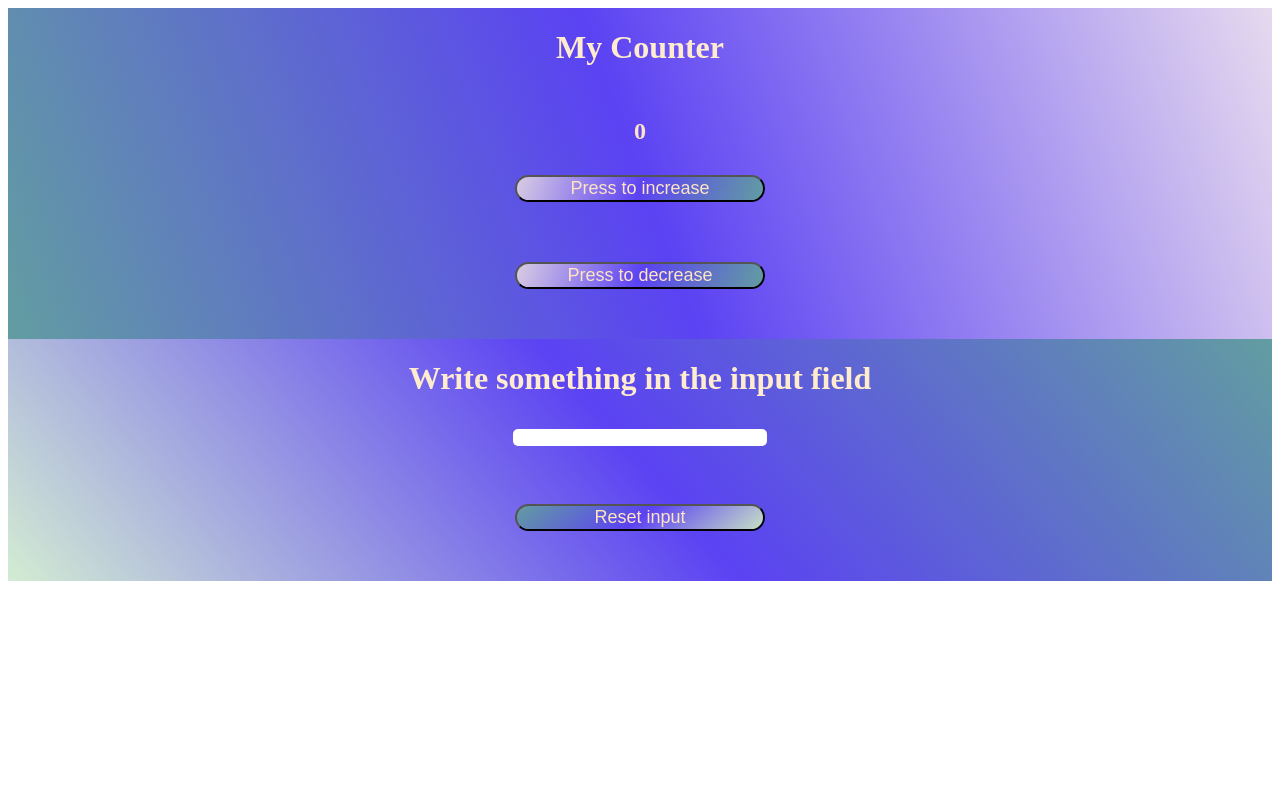
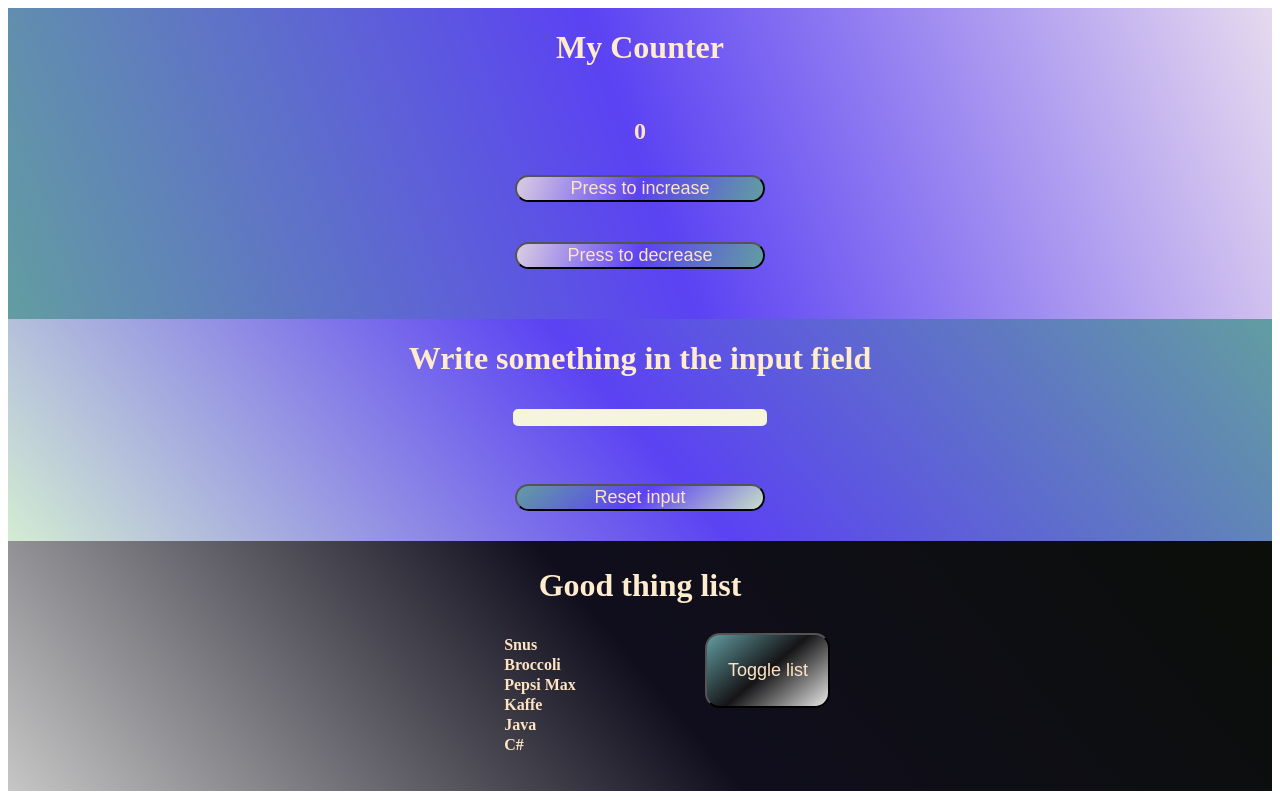
Before and after one commit to Jari1980/ReactSmallComponents, a React (Vite) app: page / in a window 1280 px wide. Built offline with nearby package versions, Linux system fonts and the light colour scheme.

Commit message:
Toggle list with css done

```diff
--- a/src/InputDisplay.css
+++ b/src/InputDisplay.css
@@ -18,6 +18,8 @@ input{
     width: 250px;
     border:none;
     border-radius: 5px;
+    background-color:beige;
+    outline: none;
 }
 
 p{
@@ -34,6 +36,6 @@ button{
     border-radius: 15px;
     font-size: large;
     color:bisque;
-    margin-bottom: 50px;
+    margin-bottom: 30px;
     width: 250px;
 }
--- /dev/null
+++ b/src/ListToggle.css
@@ -0,0 +1,48 @@
+
+
+#listToggleDiv{
+    display: flex;
+    justify-content: center;
+    align-items:center;
+    flex-direction: column;
+    gap: 10px;
+    background-image: linear-gradient(50deg,#1011103d, #100e1d 50%,#0b0e09);
+    height: 250px;
+}
+
+#listHorizontDiv{
+    display: flex;
+    justify-content: center;
+    align-items:center;
+    flex-direction:row;
+    padding-bottom: 50px;
+}
+
+li{
+    color: bisque;
+    height: 20px;
+    list-style: none;
+}
+
+#listDiv{
+    height: 100px;
+    display: block;
+    margin-right: 200px;
+}
+
+#toggleButton{
+    align-items: center;
+    background-image: linear-gradient(3200deg,#cbcecb3d, #151416 50%,#629da1);
+    border-radius: 15px;
+    font-size: large;
+    color:bisque;
+    margin-bottom: 30px;
+    width: 125px;
+    height: 75px;
+    margin-left: 20%;
+    position: fixed;
+}
+
+h1{
+    color:blanchedalmond;
+}
--- /dev/null
+++ b/src/ListToggle.jsx
@@ -0,0 +1,49 @@
+import React, {useState} from "react"
+import'./ListToggle.css'
+
+
+function ListToggle(){
+    const [showList, setShowList] = useState(true)
+    const list = [{
+        id: 0,
+        name:"Snus"
+    }, {
+        id: 1,
+        name: "Broccoli"
+    }, {
+        id: 2,
+        name: "Pepsi Max"
+    }, {
+        id: 3,
+        name: "Kaffe"
+    }, {
+        id: 4,
+        name: "Java"
+    }, {
+        id: 5,
+        name: "C#"
+    }]
+    const listItems = list.map(list => <li key={list.id}>{list.name}</li>)
+
+    const toggle = () =>{
+        setShowList(!showList)
+    }
+
+    return(
+
+        <>
+        <div id="listToggleDiv">
+            <h1>Good thing list</h1>
+                <div id="listHorizontDiv">
+                    <div id="listDiv">
+                        {showList && <b>{listItems}</b>}
+                    </div>
+                    <button id="toggleButton" onClick={toggle}>Toggle list</button>
+                </div>
+        </div>
+
+        </>
+    )
+}
+
+export default ListToggle;
--- a/src/main.jsx
+++ b/src/main.jsx
@@ -2,11 +2,13 @@ import { StrictMode } from 'react'
 import { createRoot } from 'react-dom/client'
 import Counter from './Counter.jsx'
 import InputDisplay from './InputDisplay.jsx'
+import ListToggle from './ListToggle.jsx'
 //import './index.css'
 
 createRoot(document.getElementById('root')).render(
   <StrictMode>
     <Counter />
     <InputDisplay />
+    <ListToggle />
   </StrictMode>,
 )
```
